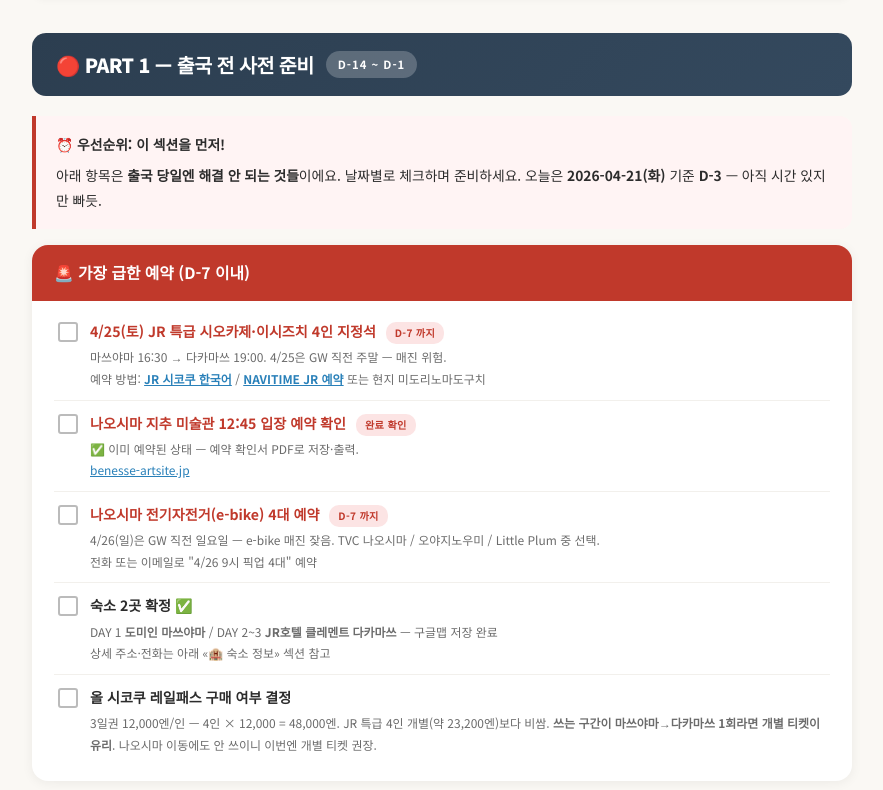
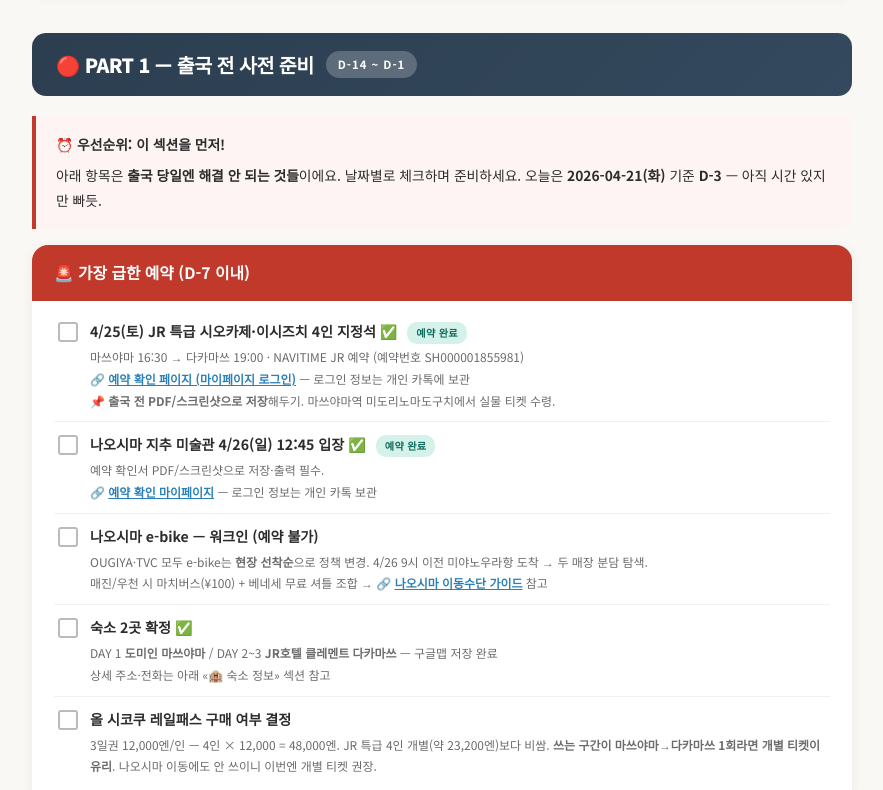
Before and after one commit to Joo98/shikoku-trip, a plain HTML site: page 여행_준비물_체크리스트.html in a window 1280 px wide. Shown: the part 475-1265 px from the top of the page, without its empty margins (198-1081 px from the left). Drawn offline with Linux system fonts and the light colour scheme.

Commit message:
JR 특급·지추 미술관 예약 확인 링크 반영 + e-bike 워크인 정책 업데이트
- JR 특급 시오카제·이시즈치 (NAVITIME, 예약번호 SH000001855981) 확인 페이지 링크
- 지추 미술관 12:45 입장 (Benesse eventos.tokyo 마이페이지) 링크
- e-bike는 OUGIYA·TVC 모두 현장 선착순으로 변경 → 워크인 안내로 교체

로그인 정보는 페이지에 노출하지 않고 카톡 보관 명시.

Co-Authored-By: Claude Opus 4.7 <noreply@anthropic.com>

```diff
--- a/여행_준비물_체크리스트.html
+++ b/여행_준비물_체크리스트.html
@@ -352,19 +352,20 @@
     <div class="category-body">
         <ul class="checklist">
             <li>
-                <span class="item-name item-important">4/25(토) JR 특급 시오카제·이시즈치 4인 지정석 <span class="deadline">D-7 까지</span></span>
-                <span class="item-note">마쓰야마 16:30 &rarr; 다카마쓰 19:00. 4/25은 GW 직전 주말 &mdash; 매진 위험. <br>
-                예약 방법: <a href="https://www.jr-shikoku.co.jp/global/kr/" target="_blank" style="color:#2980b9;font-weight:600;">JR 시코쿠 한국어</a> / <a href="https://japantravel.navitime.com/ko/booking/jr/" target="_blank" style="color:#2980b9;font-weight:600;">NAVITIME JR 예약</a> 또는 현지 미도리노마도구치</span>
+                <span class="item-name">4/25(토) JR 특급 시오카제·이시즈치 4인 지정석 ✅ <span class="deadline" style="background:#d4f1ea;color:#0e6a5a;">예약 완료</span></span>
+                <span class="item-note">마쓰야마 16:30 &rarr; 다카마쓰 19:00 · NAVITIME JR 예약 (예약번호 SH000001855981)<br>
+                🔗 <a href="https://japantravel.navitime.com/ko/booking/jr/mypage/login/?reserveId=SH000001855981" target="_blank" style="color:#2980b9;font-weight:600;">예약 확인 페이지 (마이페이지 로그인)</a> &mdash; 로그인 정보는 개인 카톡에 보관<br>
+                <b>📌 출국 전 PDF/스크린샷으로 저장</b>해두기. 마쓰야마역 미도리노마도구치에서 실물 티켓 수령.</span>
             </li>
             <li>
-                <span class="item-name item-important">나오시마 지추 미술관 12:45 입장 예약 확인 <span class="deadline">완료 확인</span></span>
-                <span class="item-note">✅ 이미 예약된 상태 &mdash; 예약 확인서 PDF로 저장·출력. <br>
-                <a href="https://benesse-artsite.jp/" target="_blank" style="color:#2980b9;">benesse-artsite.jp</a></span>
+                <span class="item-name">나오시마 지추 미술관 4/26(일) 12:45 입장 ✅ <span class="deadline" style="background:#d4f1ea;color:#0e6a5a;">예약 완료</span></span>
+                <span class="item-note">예약 확인서 PDF/스크린샷으로 저장·출력 필수.<br>
+                🔗 <a href="https://benesse-artsite.eventos.tokyo/web/portal/797/event/8483/users/mypage" target="_blank" style="color:#2980b9;font-weight:600;">예약 확인 마이페이지</a> &mdash; 로그인 정보는 개인 카톡 보관</span>
             </li>
             <li>
-                <span class="item-name item-important">나오시마 전기자전거(e-bike) 4대 예약 <span class="deadline">D-7 까지</span></span>
-                <span class="item-note">4/26(일)은 GW 직전 일요일 &mdash; e-bike 매진 잦음. TVC 나오시마 / 오야지노우미 / Little Plum 중 선택. <br>
-                전화 또는 이메일로 "4/26 9시 픽업 4대" 예약</span>
+                <span class="item-name">나오시마 e-bike &mdash; 워크인 (예약 불가)</span>
+                <span class="item-note">OUGIYA·TVC 모두 e-bike는 <b>현장 선착순</b>으로 정책 변경. 4/26 9시 이전 미야노우라항 도착 → 두 매장 분담 탐색.<br>
+                매진/우천 시 마치버스(¥100) + 베네세 무료 셔틀 조합 → 🔗 <a href="나오시마_이동수단.html" style="color:#2980b9;font-weight:600;">나오시마 이동수단 가이드</a> 참고</span>
             </li>
             <li>
                 <span class="item-name">숙소 2곳 확정 ✅</span>
```
Also changed, not shown: 시코쿠_3박4일_여행계획.html (+11 -11 lines).
